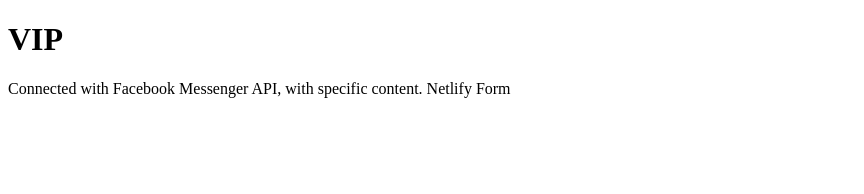
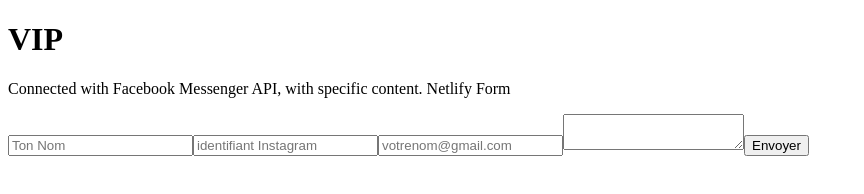
Before and after one commit to lloydj/Aimorinha, a Gatsby site: page /VIP in a window 1280 px wide. Shown: the whole page, without its empty margins (0-864 px from the left). Built offline with nearby package versions, Linux system fonts and the light colour scheme; Gatsby itself is replaced by a stand-in of ours.

Commit message:
Netlify Contact Form Added

```diff
--- a/gatsby-config.js
+++ b/gatsby-config.js
@@ -35,6 +35,7 @@
         path: `${__dirname}/static/assets`
       }
     },
+
     "gatsby-transformer-sharp",
     "gatsby-plugin-sharp",
     "gatsby-transformer-remark"
--- a/package.json
+++ b/package.json
@@ -7,6 +7,7 @@
     "gatsby": "^1.9.277",
     "gatsby-image": "^1.0.38",
     "gatsby-link": "^1.6.37",
+    "gatsby-plugin-mailchimp": "^3.0.0",
     "gatsby-plugin-netlify-cms": "^1.0.8",
     "gatsby-plugin-react-helmet": "^2.0.5",
     "gatsby-plugin-sharp": "^1.6.31",
--- a/src/pages/VIP.js
+++ b/src/pages/VIP.js
@@ -9,6 +9,13 @@
         Connected with Facebook Messenger API, with specific content.
         Netlify Form
         </p>
+        <form name="contact-VIP" data-netlify="true" data-netlify-honeypot="bot-field" method="post">
+          <input name="name" placeholder="Ton Nom" type="text"/>
+          <input instagram="instagram" placeholder="identifiant Instagram" type="text"/>
+          <input email="email" placeholder="votrenom@gmail.com" type="text"/>
+          <textarea name="message"></textarea>
+          <button>Envoyer</button>
+        </form>
       </div>
     );
   }
--- a/src/posts/PostPage.js
+++ b/src/posts/PostPage.js
@@ -6,8 +6,10 @@
     if (!data) return null;
     return (
       <div>
+
+        <h1>{data.contentfulBlogPost.title}</h1>
         <span>{data.contentfulBlogPost.date}</span>
-        <h1>{data.contentfulBlogPost.title}</h1>
+
         <div
           dangerouslySetInnerHTML={{
             __html: data.contentfulBlogPost.body.childMarkdownRemark.html
```
Also changed, not shown: 1 other file.
